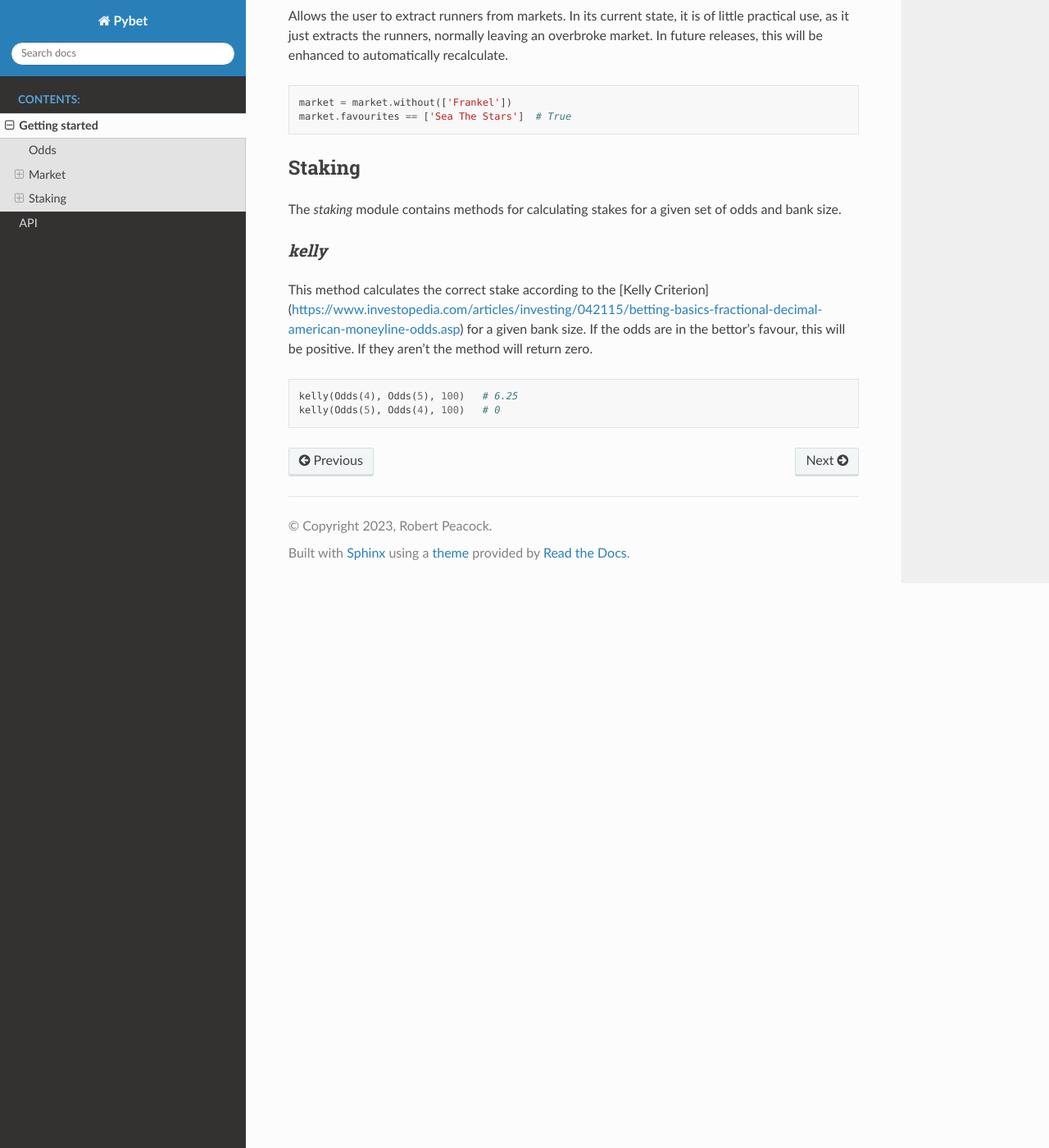
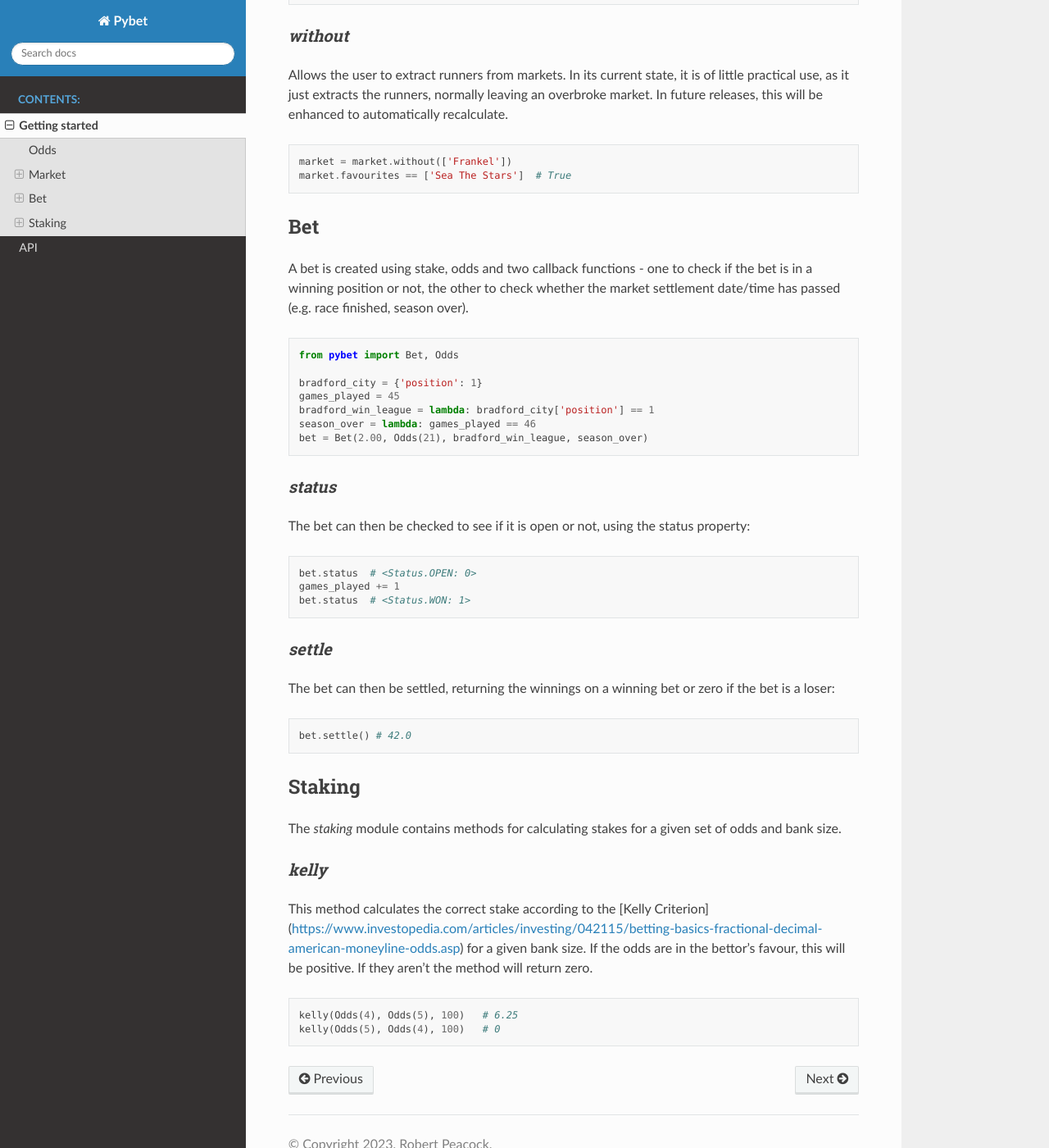
Before and after one commit to peaky76/pybet, a Sphinx documentation site: the page built from docs/source/getting_started.rst, in a window 1280 px wide and 1400 px high, scrolled down 4820 px. Shown: the whole window at 82% size. Built offline with Sphinx 7.4.7 and the Read the Docs theme 2.0.0, drawn with Linux system fonts in a browser that asks for light colours; some of the changed text lies outside the part shown.

Commit message:
docs: add Bet to sphinx

```diff
--- a/docs/source/getting_started.rst
+++ b/docs/source/getting_started.rst
@@ -12,6 +12,8 @@ The Odds class which enables conversion from and to the following types of odds
 - Implied probability, e.g. 0.4
 
 A Market class which allows for the creation of markets based on those odds and some limited calculations on those markets
+
+A Bet class which allows for the creation of bets using callbacks to check if they are settleable or not.
 
 For a basic guide to odds, please see [https://www.investopedia.com/articles/investing/042115/betting-basics-fractional-decimal-american-moneyline-odds.asp]
 
@@ -237,6 +239,42 @@ extracts the runners, normally leaving an overbroke market. In future releases,
    market = market.without(['Frankel'])
    market.favourites == ['Sea The Stars']  # True
 
+Bet
+^^^^
+
+A bet is created using stake, odds and two callback functions - one to check if the bet is in a winning position or not, the other to
+check whether the market settlement date/time has passed (e.g. race finished, season over).
+
+.. code-block:: python
+
+   from pybet import Bet, Odds
+
+   bradford_city = {'position': 1}
+   games_played = 45
+   bradford_win_league = lambda: bradford_city['position'] == 1
+   season_over = lambda: games_played == 46
+   bet = Bet(2.00, Odds(21), bradford_win_league, season_over)
+
+`status`
+""""""""
+
+The bet can then be checked to see if it is open or not, using the status property:
+
+.. code-block:: python
+
+   bet.status  # <Status.OPEN: 0>
+   games_played += 1
+   bet.status  # <Status.WON: 1>
+
+`settle`
+""""""""
+
+The bet can then be settled, returning the winnings on a winning bet or zero if the bet is a loser:
+
+.. code-block:: python
+
+   bet.settle() # 42.0
+
 Staking
 ^^^^^^^
 
```
